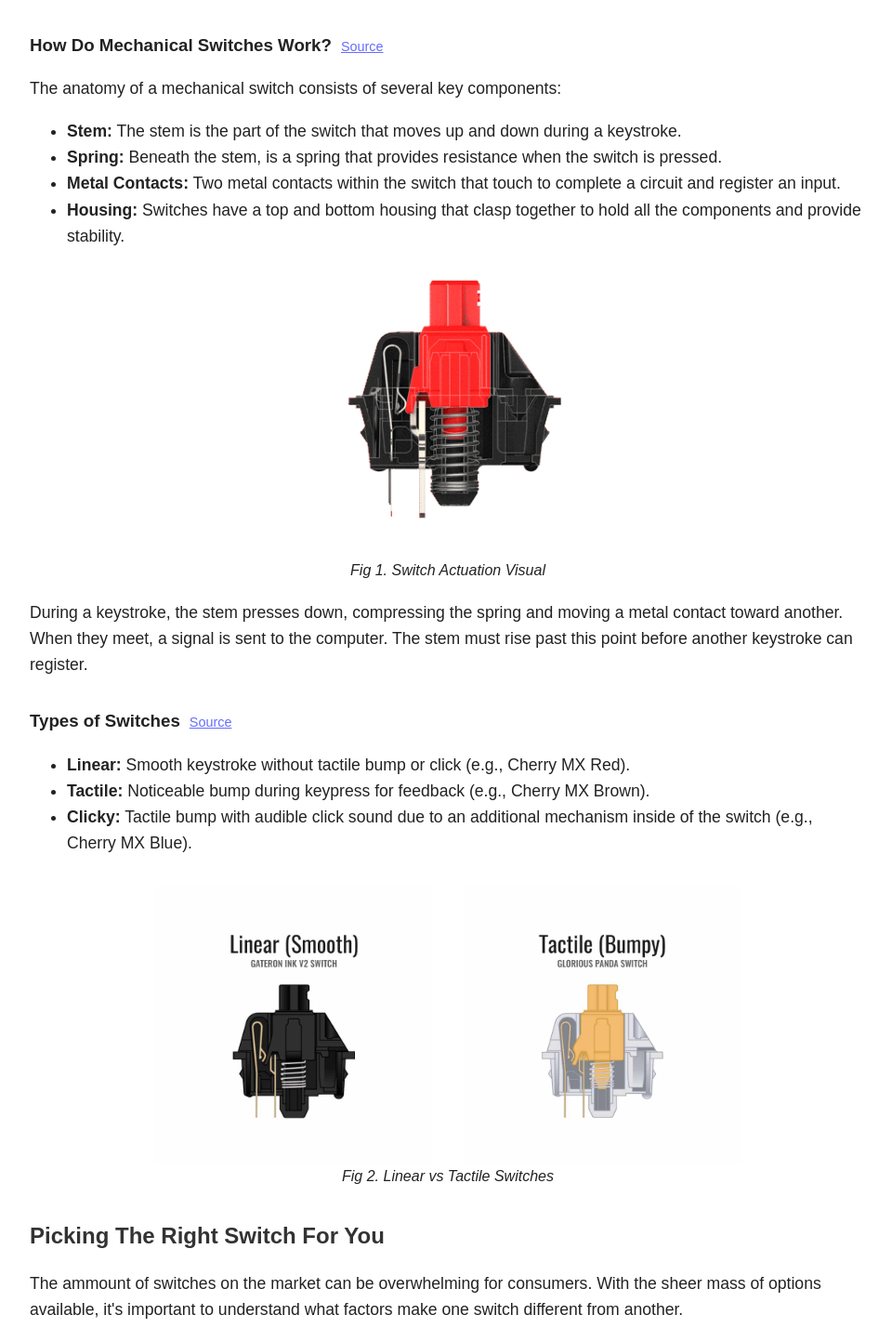
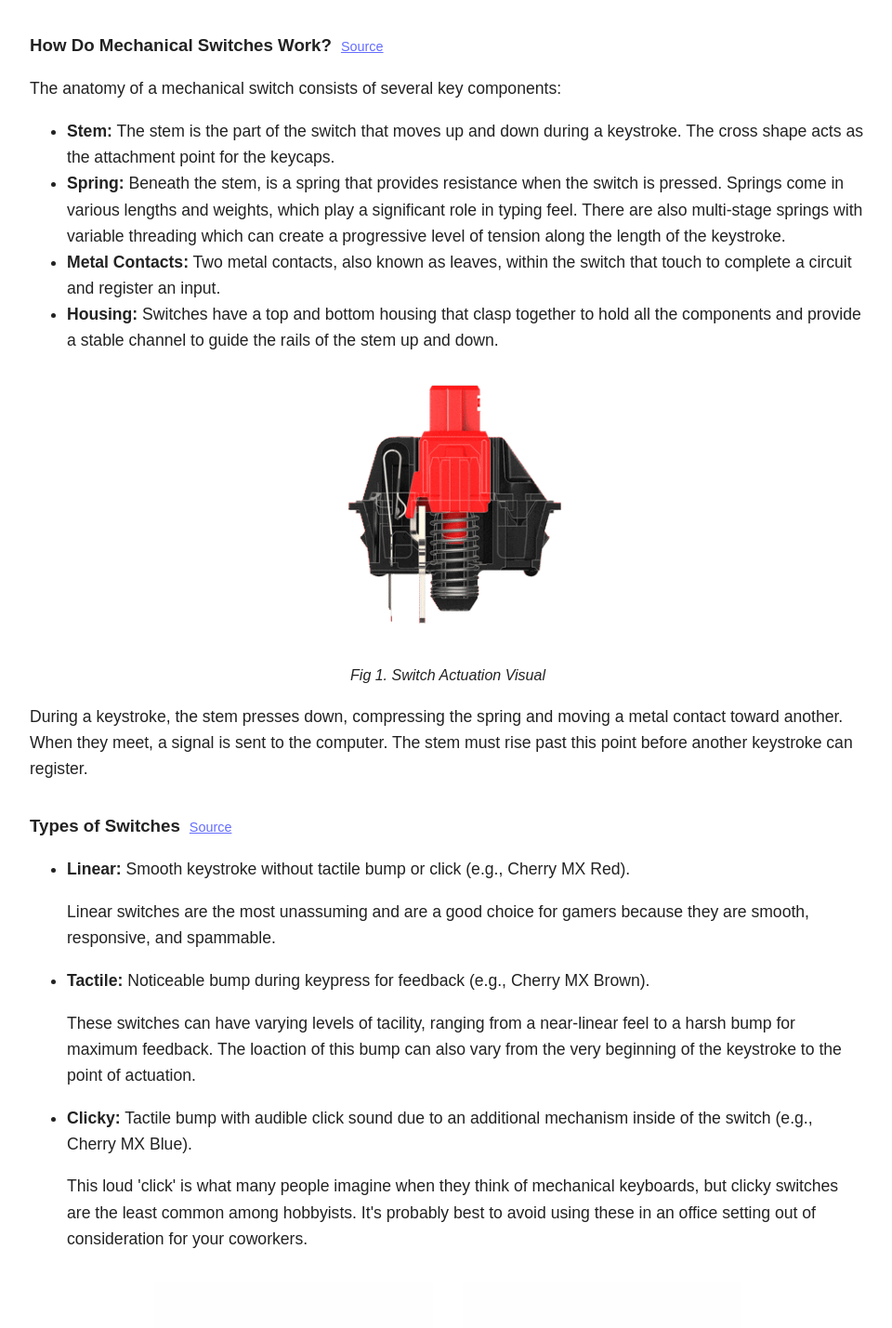
Before and after one commit to timwalkercs/MxMatrix, a React (Vite) app in the folder mxmatrix.client/: page /learnmore in a window 1280 px wide. Shown: the part 261-1690 px from the top of the page at 93% size, without its empty margins (158-1118 px from the left). Built offline with nearby package versions, Linux system fonts and the light colour scheme.

Commit message:
Learnmore update

```diff
--- a/mxmatrix.client/src/components/LearnMore.css
+++ b/mxmatrix.client/src/components/LearnMore.css
@@ -33,7 +33,6 @@
     }
 
     .learn-section ul {
-
     }
 
 .learn-header {
--- a/mxmatrix.client/src/components/LearnMore.jsx
+++ b/mxmatrix.client/src/components/LearnMore.jsx
@@ -29,10 +29,19 @@ function LearnMore() {
                     The anatomy of a mechanical switch consists of several key components:
                 </p>
                 <ul>
-                    <li><strong>Stem:</strong> The stem is the part of the switch that moves up and down during a keystroke.</li>
-                    <li><strong>Spring:</strong> Beneath the stem, is a spring that provides resistance when the switch is pressed.</li>
-                    <li><strong>Metal Contacts:</strong> Two metal contacts within the switch that touch to complete a circuit and register an input.</li>
-                    <li><strong>Housing:</strong> Switches have a top and bottom housing that clasp together to hold all the components and provide stability.</li>
+                    <li>
+                        <strong>Stem:</strong> The stem is the part of the switch that moves up and down during a keystroke. The cross shape acts as the attachment point for the keycaps.
+                    </li>
+                    <li>
+                        <strong>Spring:</strong> Beneath the stem, is a spring that provides resistance when the switch is pressed. Springs come in various lengths and weights, which play a significant role in typing feel.
+                        There are also multi-stage springs with variable threading which can create a progressive level of tension along the length of the keystroke.
+                    </li>
+                    <li>
+                        <strong>Metal Contacts:</strong> Two metal contacts, also known as leaves, within the switch that touch to complete a circuit and register an input.
+                    </li>
+                    <li>
+                        <strong>Housing:</strong> Switches have a top and bottom housing that clasp together to hold all the components and provide a stable channel to guide the rails of the stem up and down.
+                    </li>
                 </ul>
                 <div className="lm-image-wrapper">
                     <img
@@ -56,9 +65,18 @@ function LearnMore() {
                     </h3>
                 </div>
                 <ul>
-                    <li><strong>Linear:</strong> Smooth keystroke without tactile bump or click (e.g., Cherry MX Red).</li>
-                    <li><strong>Tactile:</strong> Noticeable bump during keypress for feedback (e.g., Cherry MX Brown).</li>
-                    <li><strong>Clicky:</strong> Tactile bump with audible click sound due to an additional mechanism inside of the switch (e.g., Cherry MX Blue).</li>
+                    <li>
+                        <strong>Linear:</strong> Smooth keystroke without tactile bump or click (e.g., Cherry MX Red).
+                    </li>
+                    <p>Linear switches are the most unassuming and are a good choice for gamers because they are smooth, responsive, and spammable.</p>
+                    <li>
+                        <strong>Tactile:</strong> Noticeable bump during keypress for feedback (e.g., Cherry MX Brown).
+                    </li>
+                    <p>These switches can have varying levels of tacility, ranging from a near-linear feel to a harsh bump for maximum feedback. The loaction of this bump can also vary from the very beginning of the keystroke to the point of actuation.</p>
+                    <li>
+                        <strong>Clicky:</strong> Tactile bump with audible click sound due to an additional mechanism inside of the switch (e.g., Cherry MX Blue).
+                    </li>
+                    <p>This loud 'click' is what many people imagine when they think of mechanical keyboards, but clicky switches are the least common among hobbyists. It's probably best to avoid using these in an office setting out of consideration for your coworkers.</p>
                 </ul>
 
                 <figure className="switch-diagram">
@@ -98,7 +116,9 @@ function LearnMore() {
                     These specifications affect the general typing feel of a switch:
                 </p>
                 <ul>
-                    <li><strong>Operating/Actuation Force and Bottom-Out Force:</strong> Actuation force is the force needed to press a key and register an input. Bottom-out force is the force required for the stem to reach its total travel distance. Indicates how much resistance you'll feel when typing.</li>
+                    <li>
+                        <strong>Operating/Actuation Force and Bottom-Out Force:</strong> Actuation force is the force needed to press a key and register an input. Bottom-out force is the force required for the stem to reach its total travel distance. Indicates how much resistance you'll feel when typing.
+                    </li>
 
                     <li>
                         <strong>Pre-Travel & Total Travel Distance:</strong> Pre-travel is how far a key must be pressed to actuate - shorter distances mean faster response. Total travel is the full depth a key can be pressed before bottoming out.
@@ -137,7 +157,20 @@ function LearnMore() {
                     <a href="https://kineticlabs.com/blog/overview-of-popular-mechanical-keyboard-switch-housing-materials" target="_blank" rel="noopener noreferrer">This blogpost </a>
                     dives a little deeper into explaining some popular housing materials.
                 </p>
+            </section>
 
+            <section className="learn-section">
+                <div className="learn-header">
+                    <h2>Summary</h2>
+                </div>
+
+                <p>
+                    In short, mechanical keyboard switches can be broken down into a several key components. Slight variations in all of these things come together to give each switch its own personality.
+                </p>
+                <p>
+                    The experience of testing new switches and finding out what you prefer is part of what makes the hobby so enjoyable. This site's goal is to help educate you and make things a little easier to understand.
+                    Take a look at the database and maybe you'll find a switch that's right for you!
+                </p>
 
             </section>
 
```
